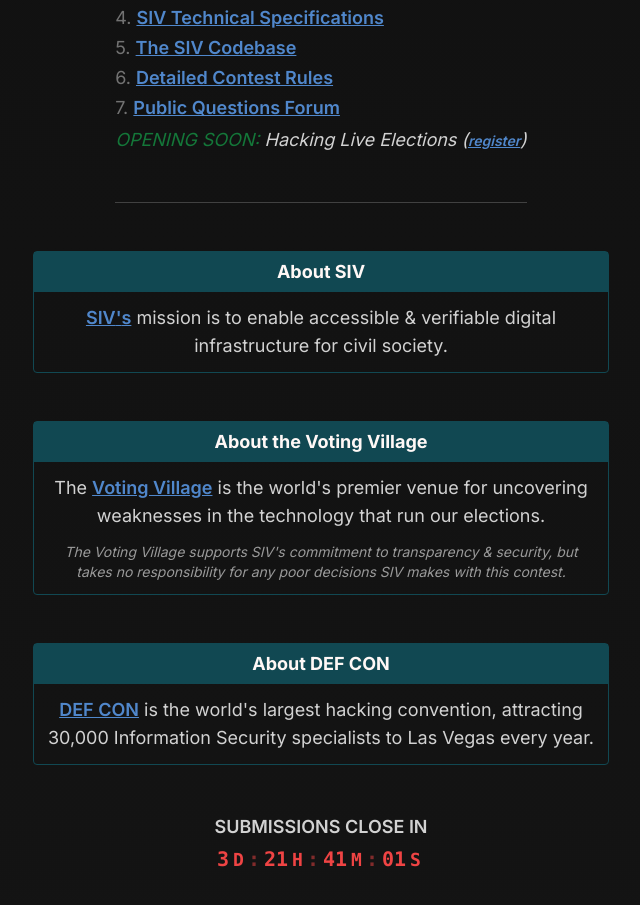
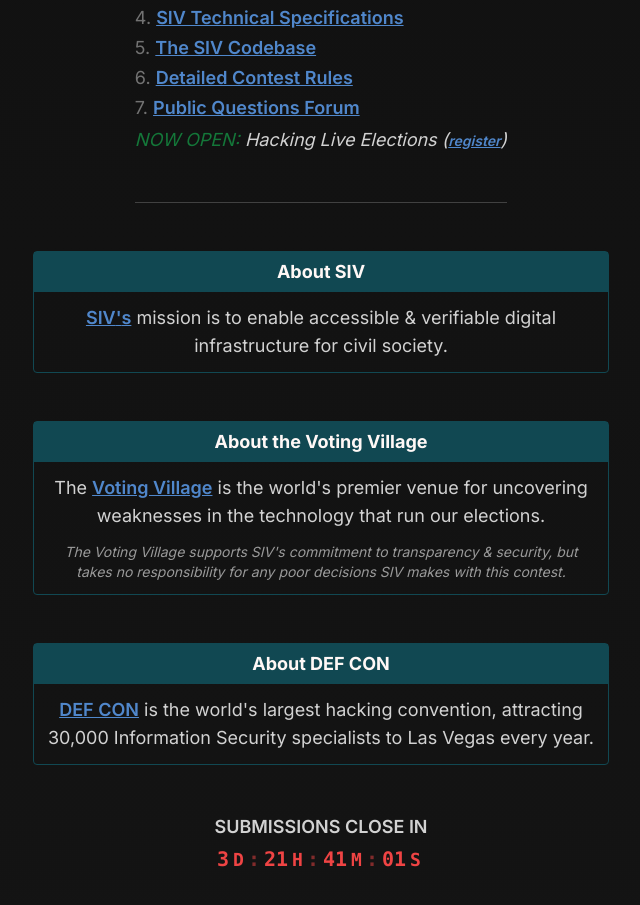
Before and after one commit to siv-org/hack.siv.org, a Next.js app: page / in a window 1280 px wide. Shown: the part 3602-4507 px from the top of the page, without its empty margins (319-959 px from the left). Built offline with nearby package versions, Linux system fonts and the light colour scheme.

Commit message:
Mock elections 'Now Open'

```diff
--- a/app/page.tsx
+++ b/app/page.tsx
@@ -322,7 +322,7 @@ export default function Home() {
           </div>
         ))}
         <div className="italic mt-1 text-right">
-          <span className="text-green-600/70">OPENING SOON: </span>Hacking Live
+          <span className="text-green-600/70">NOW OPEN: </span>Hacking Live
           Elections{' '}
           <span className="max-[419px]:block">
             (
```
